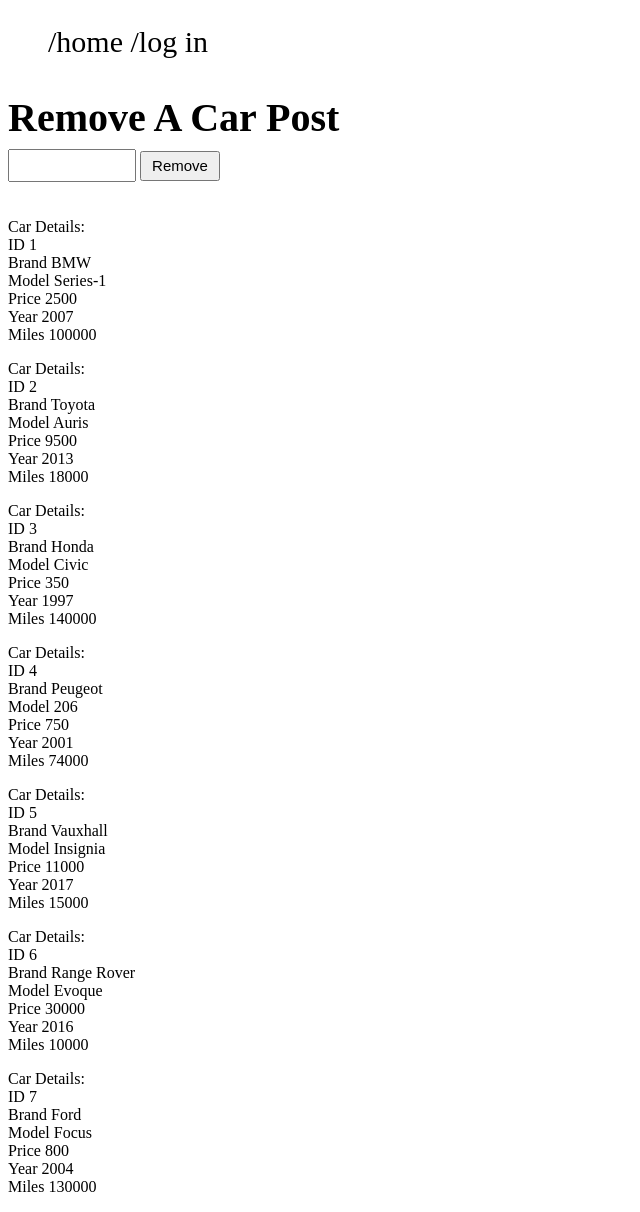
After one commit to uverus2/searchcars, a PHP site: page /remove.php in a window 1280 px wide. The commit adds this page. Shown: the whole page, without its empty margins (0-640 px from the left). Run offline with PHP 8.4, Linux system fonts and the light colour scheme; the visitor is signed in with stand-in values (Sample User, id 1); data comes from the database, SQL or seed files in the repository; data that the repository does not hold is empty.

Commit message:
Remove php page added that removes posts / test drive error to be fixed

```diff
--- a/css/main.css
+++ b/css/main.css
@@ -1,3 +1,24 @@
+.remove {
+  width: 120px;
+  font-size: 15px;
+  height: 27px;
+  margin-bottom: 20px;
+  margin-top: 8px;
+  clear: both; }
+
+.removeSubmit {
+  width: 80px;
+  height: 30px; }
+
+.removes {
+  font-size: 40px;
+  clear: both;
+  font-weight: bold; }
+
+.removeNav {
+  margin-bottom: 5px;
+  margin-top: -13px; }
+
 :root {
   --container-bg-color: #333;
   --left-bg-color: rgba(46, 177, 245, 0.5);
--- a/index.php
+++ b/index.php
@@ -43,7 +43,7 @@
     <nav>
         <ul id="menu-closed">
             <li>/<a href="index.php">home</a></li>
-            <li>/<a href="login.html">about</a></li>
+            <li>/<a href="login.html">log in</a></li>
             <li>/<a href="find.html">contact</a></li>
             <ul>
 
--- a/main.scss
+++ b/main.scss
@@ -1,3 +1,4 @@
+@import 'pages/remove.scss';
 @import 'pages/landing.scss';
 @import 'pages/index.scss';
 @import 'pages/logIn.scss';
--- a/post.php
+++ b/post.php
@@ -72,9 +72,9 @@
 <?php
 }
 
- if(isset($_SESSION["isadmin"]) && $_SESSION["isadmin"]== "1")
+ if(isset($_SESSION["isadmin"]) && $_SESSION["isadmin"] == 1 )
 {
-    echo " <a href='index.html'> Link </a> ";
+    echo " <a href='remove.php'> Remove A Post </a> ";
 }
 
 
--- /dev/null
+++ b/remove.php
@@ -0,0 +1,66 @@
+<?php
+
+session_start();
+
+
+
+if(isset($_SESSION["isadmin"]) && $_SESSION["isadmin"] == 1 )
+{
+    $conn = new PDO ("mysql:host=localhost;dbname=cars;", "root" , '123456');
+
+    $results = $conn->query("select * from cars");
+
+?>
+
+<!DOCTYPE html>
+<html lang="en">
+<head>
+    <meta charset="UTF-8">
+    <meta name="viewport" content="width=device-width, initial-scale=1.0">
+    <meta http-equiv="X-UA-Compatible" content="ie=edge">
+    <title>Document</title>
+
+    <link rel="stylesheet" href="css/main.css">
+</head>
+<body>
+<nav class="removeNav">
+        <ul id="menu-closed">
+            <li>/<a href="index.php">home</a></li>
+            <li>/<a href="login.html">log in</a></li>
+            <ul>
+
+    </nav>
+    <h1 class="removes"> Remove A Car Post</h1>
+    <form method="post" action="remove.php">
+        <input class="remove" type="number" name="id">
+        <input type="submit" class="removeSubmit remove" value="Remove">
+
+
+    </form>
+
+</body>
+</html>
+
+<?php
+   while($row=$results->fetch())
+   {
+       echo "<p> Car Details: <br/>";
+       echo " ID ". $row["ID"] ."<br/> ";
+       echo " Brand " .$row["Brand"]. "<br/>" ;
+       echo " Model " . $row["Model"] . "<br/> " ;
+       echo " Price " . $row["price"] . "<br/> " ;
+       echo " Year " .$row["year"]. "<br/>" ;
+       echo " Miles " . $row["miles"] . "<br/> " ;
+       echo "</p>";
+   }
+
+   $getID = $_POST["id"];
+   $sql = $conn->query("DELETE FROM cars WHERE ID = '$getID'");
+
+
+}
+else {
+    echo "Admin Only !!! Please Log In As Admin";
+
+}
+?>
```
Also changed, not shown: pages/remove.scss (added, +24 -0 lines), 1 other file.
